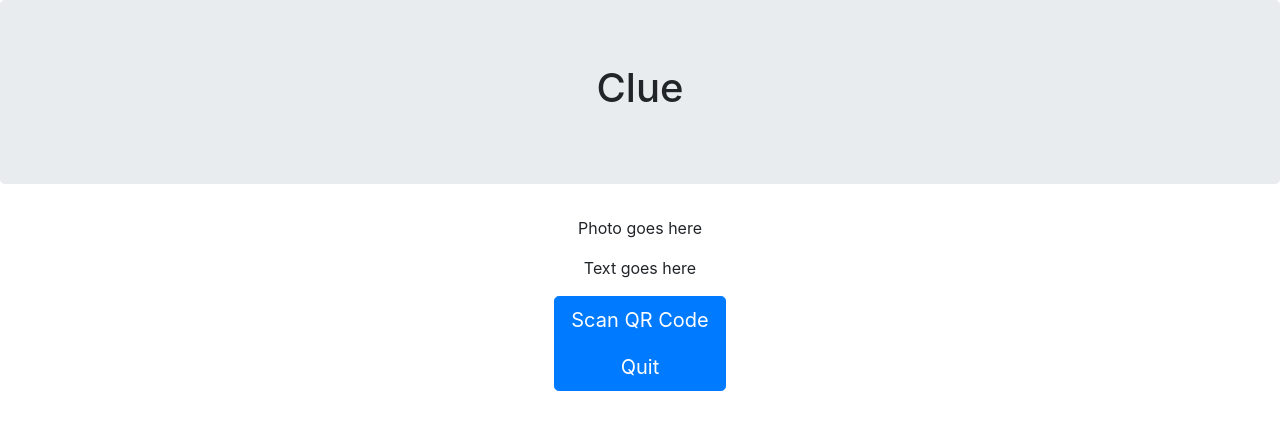
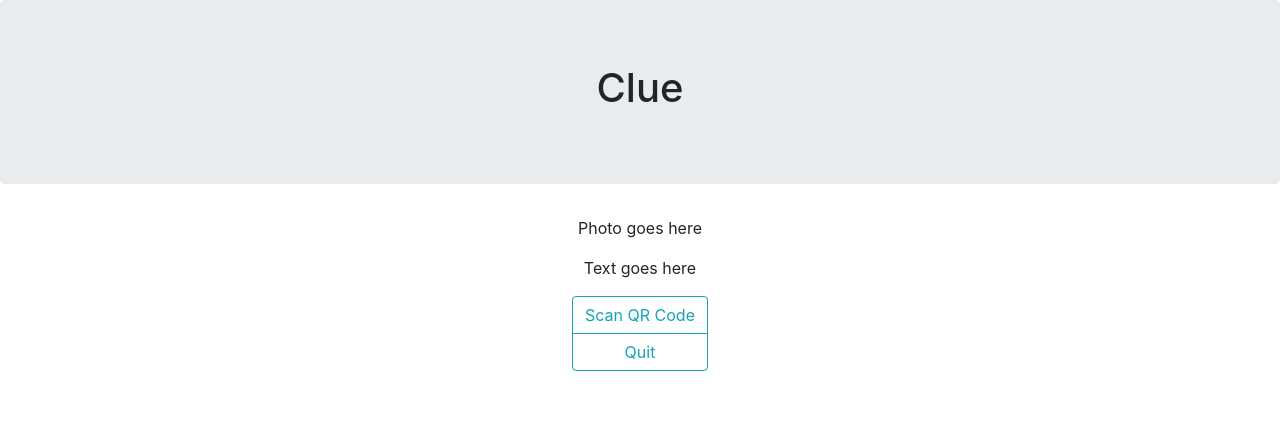
Before and after one commit to myb204/Mystery-Tour, a Django app: template treasurehunt/templates/treasurehunt/clue.html in a window 1280 px wide. Shown: the top 430 px of the page. Run offline with Django 3.2, Linux system fonts and the light colour scheme; the template is opened without the code that fills it, so the values that code supplies are empty; parts of the project's set-up code (start-up, migrations or seed data) failed here and were passed over; some libraries are stand-ins or nearby versions.

Commit message:
Clue Page HTML updated

```diff
--- a/treasurehunt/templates/treasurehunt/clue.html
+++ b/treasurehunt/templates/treasurehunt/clue.html
@@ -9,10 +9,10 @@
         <p>Text goes here</p>
 
         <div class="btn-group-vertical">
-                <a class="btn btn-primary btn-lg" role="button" href="{% url 'treasurehunt-task_one' %}" role="button">
+                <a class="btn btn-outline-info" role="button" href="{% url 'treasurehunt-qr' %}" role="button">
                     Scan QR Code
                 </a>
-                <a class="btn btn-primary btn-lg" role="button" href="{% url 'treasurehunt-home' %}" role="button">
+                <a class="btn btn-outline-info" role="button" href="{% url 'treasurehunt-home' %}" role="button">
                     Quit
                 </a>
         </div>
```
